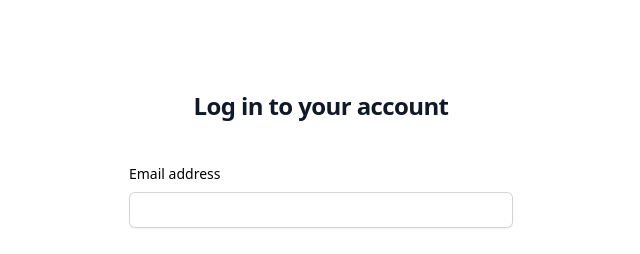
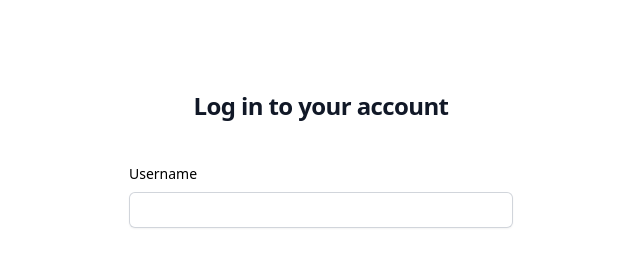
Before and after one commit to tuaha1/projectx, a React (Create React App) app: page / in a window 1280 px wide. Shown: the top 254 px of the page, without its empty margins (319-959 px from the left). Built offline with nearby package versions, Linux system fonts and the light colour scheme.

Commit message:
Afnan login edit

```diff
--- a/src/components/login/login.js
+++ b/src/components/login/login.js
@@ -16,14 +16,13 @@ const Login = () => {
               htmlFor="email"
               className="block text-sm font-medium flex items-center justify-between"
             >
-              Email address
+              Username
             </label>
             <div className="mt-2">
               <input
-                id="email"
-                name="email"
-                type="email"
-                autoComplete="email"
+                id="Username"
+                name="Username"
+                type="text"
                 required
                 className="pl-2 ...block w-full rounded-md border-0 py-1.5 text-gray-900 shadow-sm ring-1 ring-inset ring-gray-300 placeholder:text-gray-400 focus:ring-2 focus:ring-inset focus:ring-indigo-600 sm:text-sm sm:leading-6"
               />
```
